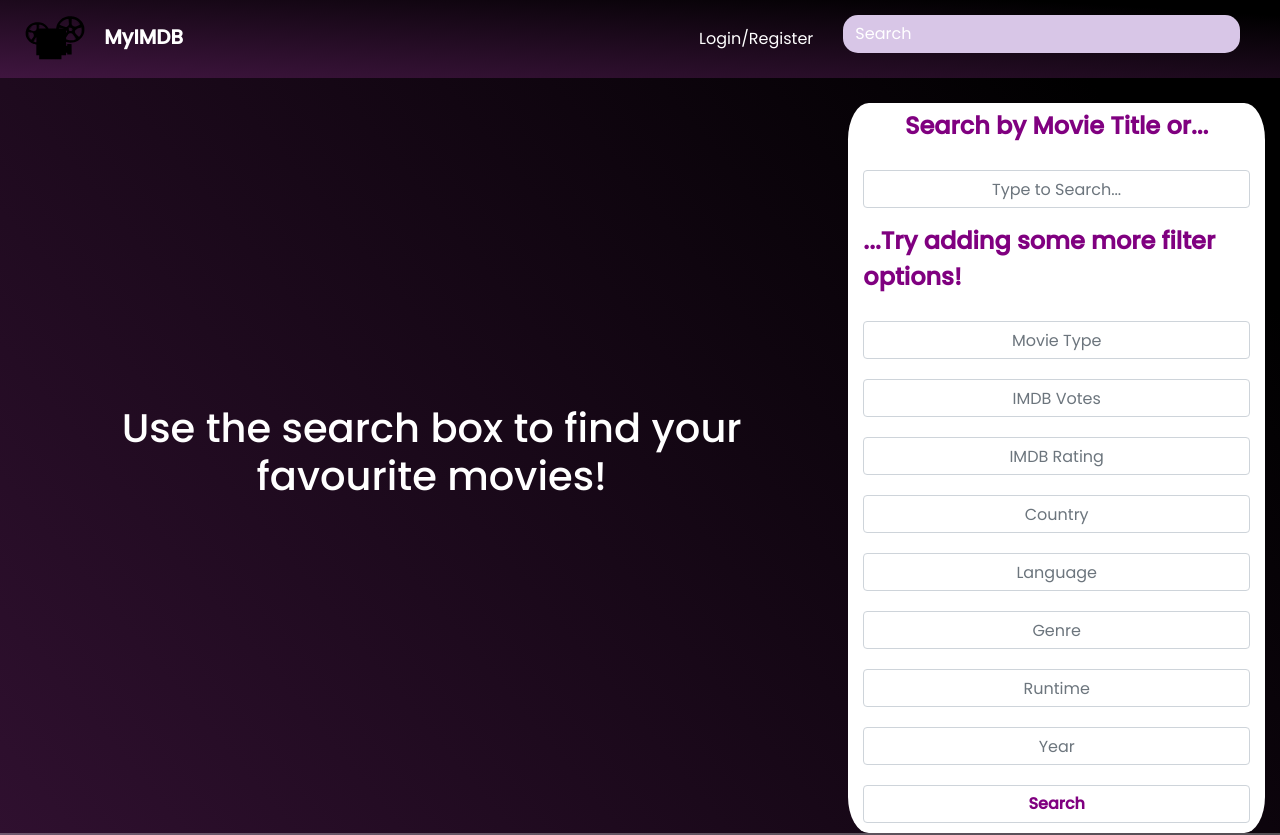
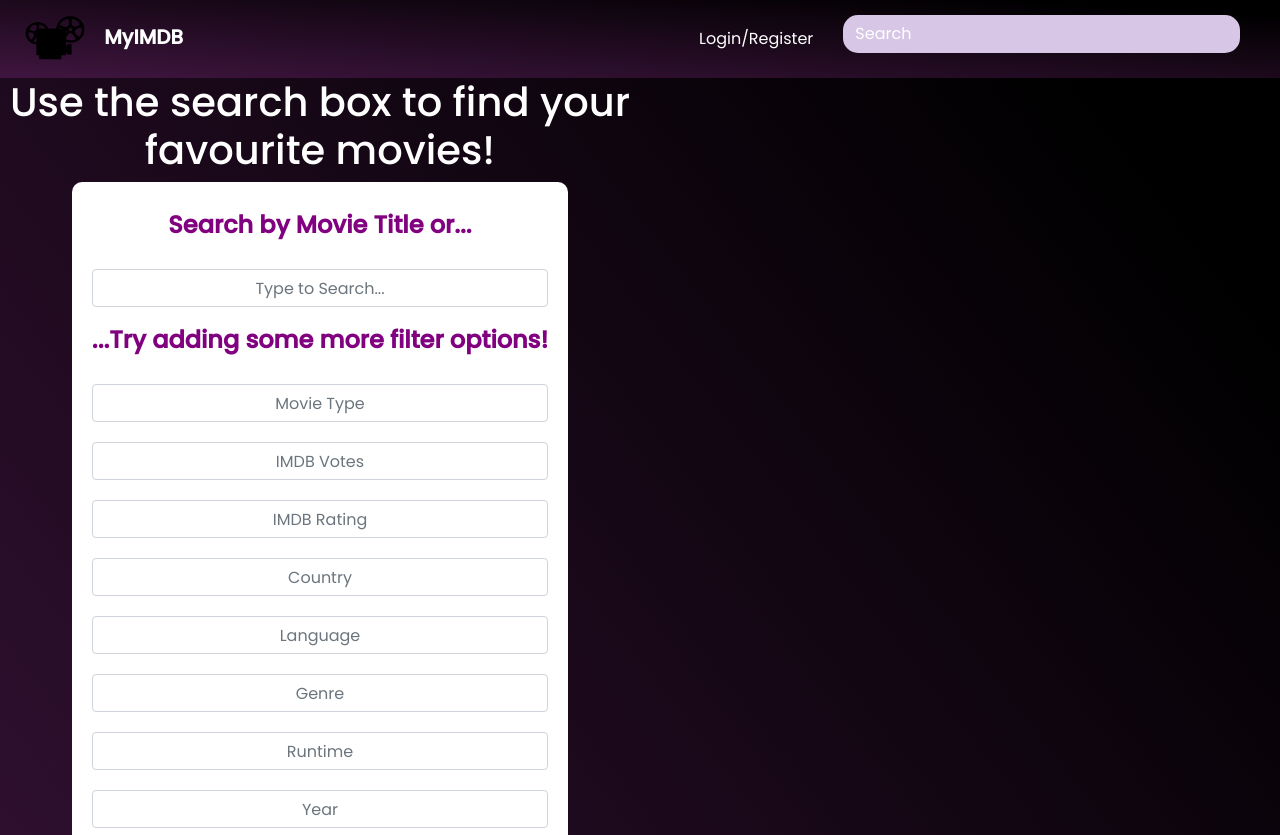
Before and after one commit to bondastefana/imdb_app_reactjs, a React (Create React App) app: page /search/1 in a window 1280 px wide. Shown: the top 835 px of the page. Built offline with nearby package versions, Linux system fonts and the light colour scheme; no server answers.

Commit message:
Stiling and small modifications search page

```diff
--- a/src/Pages/SearchPage/SearchPage.css
+++ b/src/Pages/SearchPage/SearchPage.css
@@ -1,6 +1,11 @@
 *{
     margin: 0;
     padding: 0;
+}
+
+.mainSearchContainer{
+    display: flex;
+    align-items: flex-start;
 }
 
 .searchBox{
@@ -9,11 +14,12 @@
     flex-direction: column;
     justify-content: center;
     align-items: center;
-    margin-top: 25px;
-    border-radius: 5%;
     color: purple;
+    border-radius: 10px;
     font-weight: bold;
     font-size: 1.5em;
+    padding: 20px;
+    margin-bottom: 15px;
 }
 .searchBox p{
     font-weight: 600;
@@ -48,24 +54,26 @@
     flex-wrap: wrap;
     justify-content: center;
     align-items: center;
+    flex: 1 1 0px;
 }
 
 .oneMovieContainer{
-    height: 500px;
-    width: 500px;
+    height: 400px;
+    width: 300px;
     display: flex;
     flex-direction: column;
-    justify-content: center;
+    justify-content: flex-start;
     align-items: center;
     margin-bottom: 15px;
     background-color: white;
     border-radius: 5%;
     margin: 5px 5px;
-    padding: 10px;
+    text-align: center;
+    padding: 20px;
 }
 .oneMovieContainer img{
-    width: 350px;
-    height: 450px;
+    width: 85%;
+    height: 85%;
 }
 
 .oneMovieContainer p{
@@ -77,6 +85,8 @@
     display: flex;
     align-items: center;
     justify-content: center;
+    flex: 1 1 0px;
+    flex-direction: column;
 }
 
 .form-control{
--- a/src/Pages/SearchPage/SearchPage.jsx
+++ b/src/Pages/SearchPage/SearchPage.jsx
@@ -66,7 +66,7 @@ const SearchPage = () => {
   // }, [searchValue, filterValue, optionValue])
 
   return (
-    <div className="container-fluid movie-app">
+    <div className="mainSearchContainer">
       <div className='mainContainerSearch'>
         <MovieListHeading heading='Use the search box to find your favourite movies!'></MovieListHeading>
         <SearchBox clickHandler={clickHandler} setTitleValue={setTitleValue} setTypeValue={setTypeValue} setVotesValue={setVotesValue} setRatingValue={setRatingValue} setCountryValue={setCountryValue} setLanguageValue={setLanguageValue} setGenreValue={setGenreValue} setRuntimeValue={setRuntimeValue} setYearValue={setYearValue} />
--- a/src/componets/SearchComponents/MovieListHeading.js
+++ b/src/componets/SearchComponents/MovieListHeading.js
@@ -2,7 +2,7 @@ import React from 'react';
 
 const MovieListHeading = (props) => {
     return (
-        <div className='col movieHeading'>
+        <div className='movieHeading'>
             <h1>{props.heading}</h1>
         </div>
     )
--- a/src/componets/SearchComponents/SearchBox.js
+++ b/src/componets/SearchComponents/SearchBox.js
@@ -5,7 +5,7 @@ import React from 'react';
 const SearchBox = (props) => {
 
     return (
-        <div className='col col-sm-4 searchBox'>
+        <div className='searchBox'>
             <p>Search by Movie Title or...</p>
             <input className='form-control' value={props.value} onChange={(event) => props.setTitleValue(event.target.value)} placeholder='Type to Search...'></input>
             <p>...Try adding some more filter options!</p>
```
Also changed, not shown: src/App.js (+6 -6 lines).
